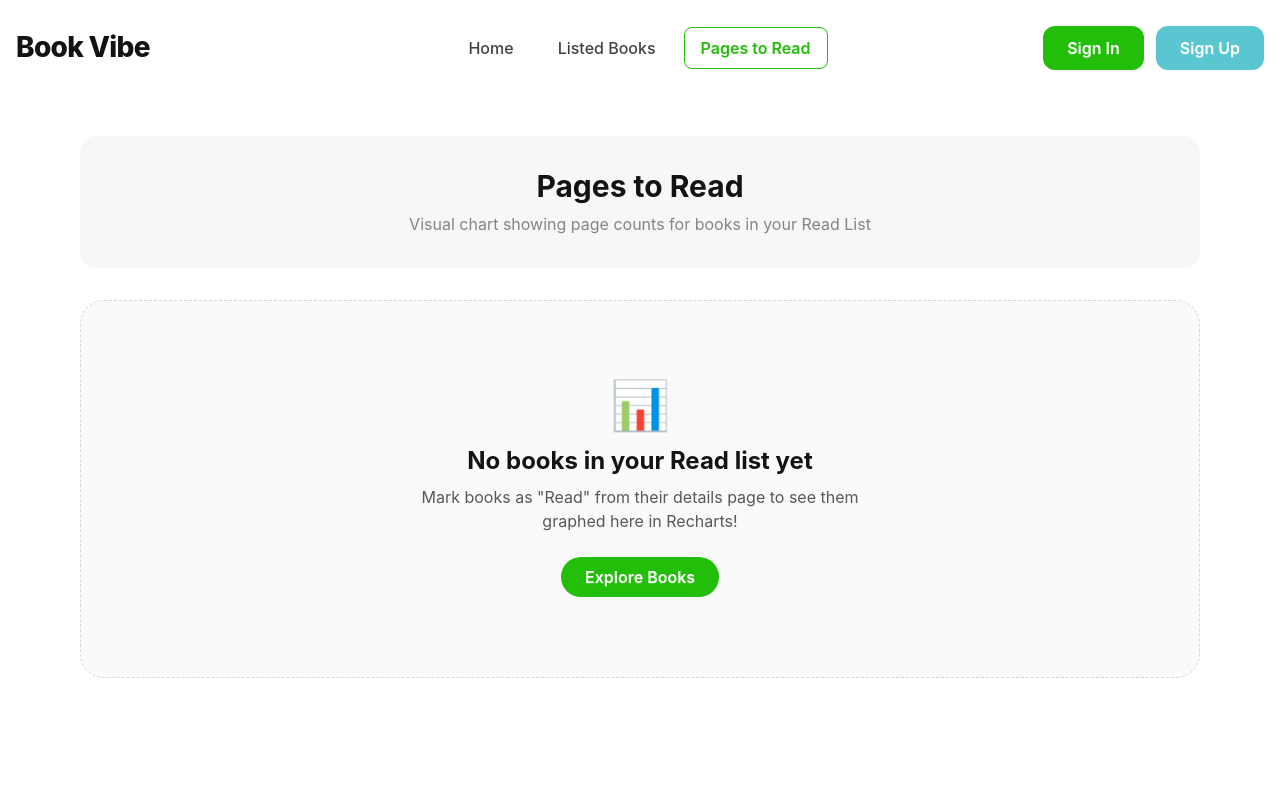
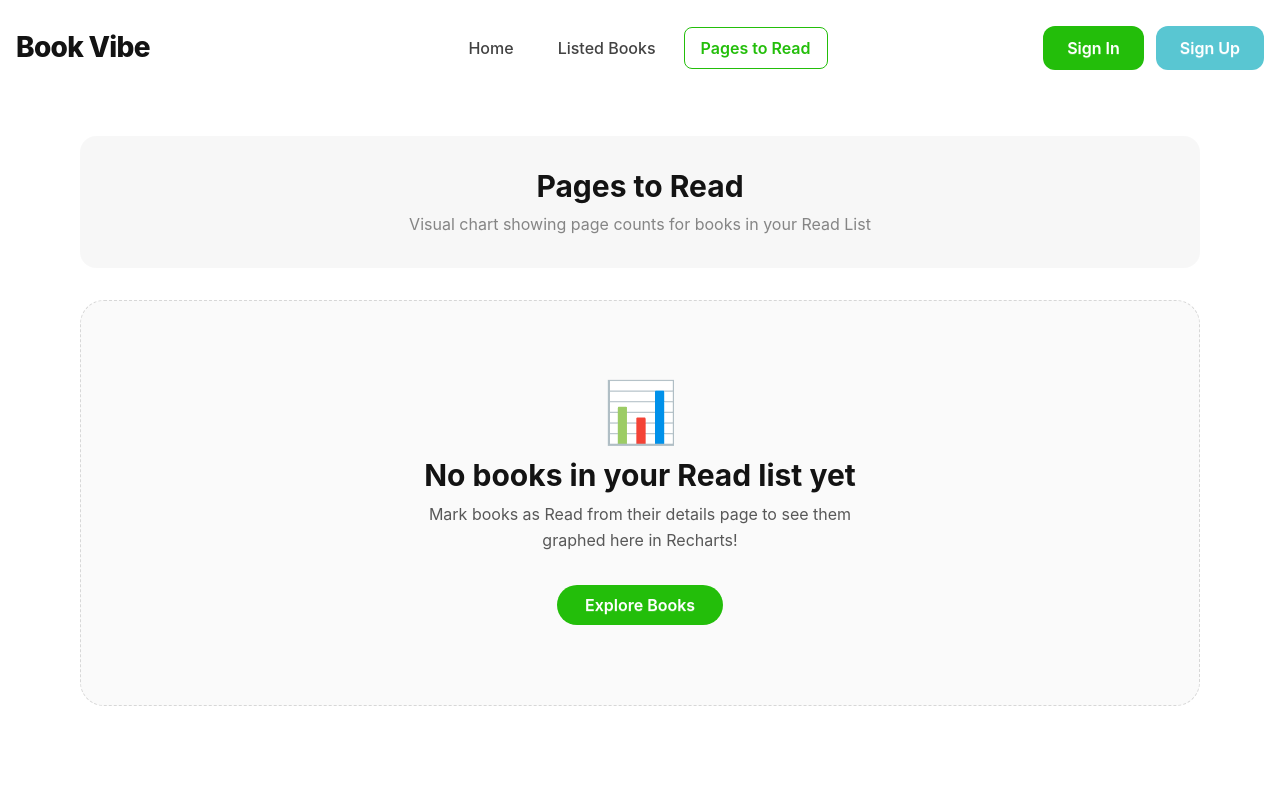
Before and after one commit to tahxin/vibe-books, a Next.js app: page /pages-to-read in a window 1280 px wide. Shown: the top 800 px of the page. Built offline with nearby package versions, Linux system fonts and the light colour scheme; a web font is replaced by a local one.

Commit message:
feat(ui): create reusable EmptyState component for lists and reading analytics

```diff
--- a/src/app/pages-to-read/page.tsx
+++ b/src/app/pages-to-read/page.tsx
@@ -1,6 +1,6 @@
 'use client';
 import React from 'react';
-import Link from 'next/link';
+import EmptyState from '@/components/shared/emptyState';
 import { useBooks } from '@/context/BooksContext';
 import {
   BarChart,
@@ -88,21 +88,13 @@ const PagesToReadPage = () => {
       </div>
 
       {readBooks.length === 0 ? (
-        <div className="text-center py-20 px-4 bg-[#13131305] rounded-3xl border border-dashed border-[#13131326] my-6">
-          <div className="text-5xl mb-4">📊</div>
-          <h2 className="text-2xl font-bold text-[#131313]">
-            No books in your Read list yet
-          </h2>
-          <p className="text-base text-[#131313B3] mt-2 max-w-md mx-auto">
-            Mark books as &quot;Read&quot; from their details page to see them graphed here in Recharts!
-          </p>
-          <Link
-            href="/"
-            className="btn bg-[#23BE0A] hover:bg-[#1fa909] text-white font-semibold text-base px-6 py-2.5 rounded-full border-none shadow-none mt-6 inline-flex"
-          >
-            Explore Books
-          </Link>
-        </div>
+        <EmptyState
+          title="No books in your Read list yet"
+          description="Mark books as Read from their details page to see them graphed here in Recharts!"
+          icon="📊"
+          actionText="Explore Books"
+          actionHref="/"
+        />
       ) : (
         <div className="space-y-8">
           {/* Summary Stats Cards */}
--- a/src/components/listedBooks/readBooksList.tsx
+++ b/src/components/listedBooks/readBooksList.tsx
@@ -4,6 +4,7 @@ import Image from 'next/image';
 import Link from 'next/link';
 import { useBooks } from '@/context/BooksContext';
 import { Book } from '@/types/booktypes';
+import EmptyState from '@/components/shared/emptyState';
 
 type SortOption = 'default' | 'rating' | 'totalPages' | 'yearOfPublishing';
 
@@ -47,19 +48,13 @@ const ReadBooksList = () => {
 
     if (books.length === 0) {
       return (
-        <div className="text-center py-16 px-4 bg-[#13131305] rounded-2xl border border-dashed border-[#13131326] my-4">
-          <div className="text-5xl mb-4">📚</div>
-          <h2 className="text-xl font-bold text-[#131313]">{emptyMessage}</h2>
-          <p className="text-base text-[#131313B3] mt-2 max-w-md mx-auto">
-            Discover our collection of books and add them to your reading lists!
-          </p>
-          <Link
-            href="/"
-            className="btn bg-[#23BE0A] hover:bg-[#1fa909] text-white font-semibold text-base px-6 py-2.5 rounded-full border-none shadow-none mt-6 inline-flex"
-          >
-            Browse Books
-          </Link>
-        </div>
+        <EmptyState
+          title={emptyMessage}
+          description="Discover our collection of books and add them to your reading lists!"
+          icon="📚"
+          actionText="Browse Books"
+          actionHref="/"
+        />
       );
     }
 
--- /dev/null
+++ b/src/components/shared/emptyState.tsx
@@ -0,0 +1,55 @@
+import React from 'react';
+import Link from 'next/link';
+
+export interface EmptyStateProps {
+  title: string;
+  description: string;
+  icon?: string;
+  actionText?: string;
+  actionHref?: string;
+  onAction?: () => void;
+}
+
+const EmptyState = ({
+  title,
+  description,
+  icon = '📚',
+  actionText,
+  actionHref,
+  onAction,
+}: EmptyStateProps) => {
+  return (
+    <div className="text-center py-16 sm:py-20 px-4 bg-[#13131305] rounded-3xl border border-dashed border-[#13131326] my-6">
+      <div className="text-5xl sm:text-6xl mb-4 select-none" aria-hidden="true">
+        {icon}
+      </div>
+      <h3 className="font-playfair text-2xl sm:text-3xl font-bold text-[#131313]">
+        {title}
+      </h3>
+      <p className="text-sm sm:text-base text-[#131313B3] mt-2 max-w-md mx-auto leading-relaxed">
+        {description}
+      </p>
+      {actionText && (
+        <div className="mt-6 sm:mt-8">
+          {actionHref ? (
+            <Link
+              href={actionHref}
+              className="btn bg-[#23BE0A] hover:bg-[#1fa909] text-white font-semibold text-sm sm:text-base px-7 py-3 rounded-full border-none shadow-none inline-flex items-center gap-2 transition-transform hover:scale-105"
+            >
+              {actionText}
+            </Link>
+          ) : (
+            <button
+              onClick={onAction}
+              className="btn bg-[#23BE0A] hover:bg-[#1fa909] text-white font-semibold text-sm sm:text-base px-7 py-3 rounded-full border-none shadow-none inline-flex items-center gap-2 cursor-pointer transition-transform hover:scale-105"
+            >
+              {actionText}
+            </button>
+          )}
+        </div>
+      )}
+    </div>
+  );
+};
+
+export default EmptyState;
```
